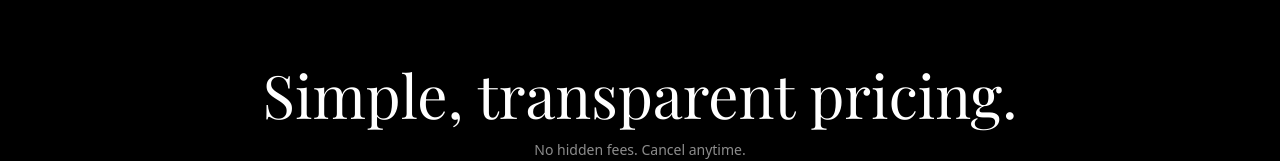
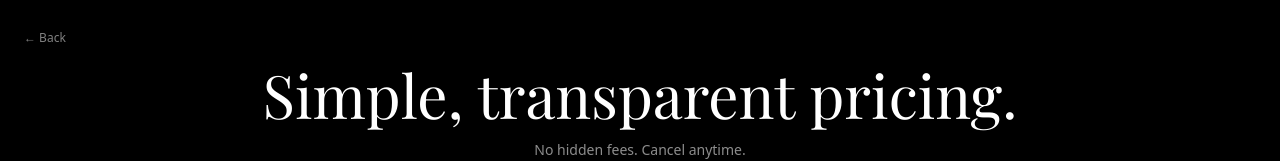
Before and after one commit to FlavioColtellacci/nuvare, a Next.js app: page /pricing in a window 1280 px wide. Shown: the top 161 px of the page. Built offline with nearby package versions, Linux system fonts and the light colour scheme; a web font is replaced by a local one.

Commit message:
Add back button to pricing page

```diff
--- a/app/pricing/page.tsx
+++ b/app/pricing/page.tsx
@@ -1,12 +1,18 @@
 import PricingClient from "@/app/pricing/pricing-client";
+import BackButton from "@/components/BackButton";
 
 export default function PricingPage() {
   return (
+    <div className="relative">
+      <div className="absolute top-6 left-6 z-50">
+        <BackButton />
+      </div>
       <PricingClient
         coreMonthlyPriceId={process.env.STRIPE_CORE_MONTHLY_PRICE_ID ?? ""}
         coreYearlyPriceId={process.env.STRIPE_CORE_YEARLY_PRICE_ID ?? ""}
         professionalMonthlyPriceId={process.env.STRIPE_PROFESSIONAL_MONTHLY_PRICE_ID ?? ""}
         professionalYearlyPriceId={process.env.STRIPE_PROFESSIONAL_YEARLY_PRICE_ID ?? ""}
       />
+    </div>
   );
 }
```
Lines whose indentation alone changed are shown as unchanged.
